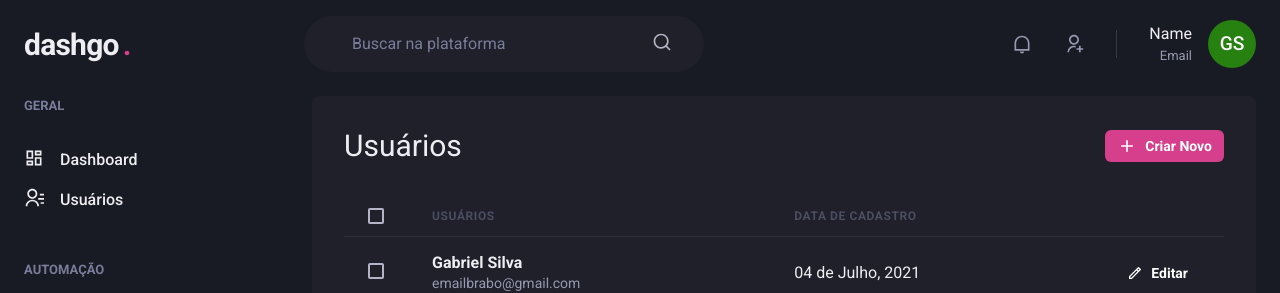
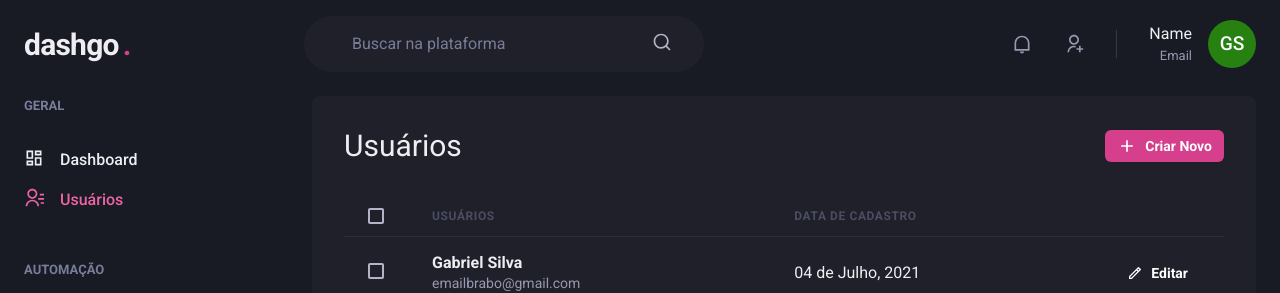
Before and after one commit to devzgabriel/dashgo, a Next.js app: page /users in a window 1280 px wide. Shown: the top 293 px of the page. Built offline with nearby package versions, Linux system fonts and the light colour scheme.

Commit message:
Sidebar links

```diff
--- /dev/null
+++ b/src/components/ActiveLink.tsx
@@ -0,0 +1,34 @@
+import Link, { LinkProps } from 'next/link'
+import { useRouter } from 'next/router'
+import { cloneElement, ReactElement } from 'react'
+
+interface ActiveLinkProps extends LinkProps {
+  children: ReactElement
+  shouldMatchExactHref?: boolean
+}
+
+export function ActiveLink({
+  children,
+  shouldMatchExactHref = false,
+  ...rest
+}: ActiveLinkProps) {
+  const { asPath } = useRouter()
+
+  let isActive = false
+
+  if (shouldMatchExactHref && (asPath === rest.href || asPath === rest.as)) {
+    isActive = true
+  }
+  if (
+    !shouldMatchExactHref &&
+    (asPath.startsWith(String(rest.href)) || asPath.startsWith(String(rest.as)))
+  ) {
+    isActive = true
+  }
+
+  return (
+    <Link {...rest}>
+      {cloneElement(children, { color: isActive ? 'pink.400' : 'gray.50' })}
+    </Link>
+  )
+}
--- a/src/components/Sidebar/NavLink.tsx
+++ b/src/components/Sidebar/NavLink.tsx
@@ -1,23 +1,28 @@
 import {
   Icon,
-  Link,
+  Link as ChakraLink,
   Text,
   LinkProps as ChakraLinkProps,
 } from '@chakra-ui/react'
 import { ElementType } from 'react'
+import Link from 'next/link'
+import { ActiveLink } from '../ActiveLink'
 
 interface NavLinkProps extends ChakraLinkProps {
   children: string
   icon: ElementType
+  href: string
 }
 
-export function NavLink({ icon, children, ...rest }: NavLinkProps) {
+export function NavLink({ icon, children, href, ...rest }: NavLinkProps) {
   return (
-    <Link display='flex' align='center' {...rest}>
-      <Icon as={icon} fontSize='20' />
-      <Text ml='4' fontWeight='medium'>
-        {children}
-      </Text>
-    </Link>
+    <ActiveLink href={href} passHref>
+      <ChakraLink display='flex' align='center' {...rest}>
+        <Icon as={icon} fontSize='20' />
+        <Text ml='4' fontWeight='medium'>
+          {children}
+        </Text>
+      </ChakraLink>
+    </ActiveLink>
   )
 }
--- a/src/components/Sidebar/SidebarNav.tsx
+++ b/src/components/Sidebar/SidebarNav.tsx
@@ -12,12 +12,20 @@
   return (
     <Stack spacing='12' align='flex-start'>
       <NavSection title='GERAL'>
-        <NavLink icon={RiDashboardLine}>Dashboard</NavLink>
-        <NavLink icon={RiContactsLine}>Usuários</NavLink>
+        <NavLink icon={RiDashboardLine} href='/dashboard'>
+          Dashboard
+        </NavLink>
+        <NavLink icon={RiContactsLine} href='/users'>
+          Usuários
+        </NavLink>
       </NavSection>
       <NavSection title='AUTOMAÇÃO'>
-        <NavLink icon={RiInputMethodLine}>Formulários</NavLink>
-        <NavLink icon={RiGitMergeLine}>Usuários</NavLink>
+        <NavLink icon={RiInputMethodLine} href='/forms'>
+          Formulários
+        </NavLink>
+        <NavLink icon={RiGitMergeLine} href='/automation'>
+          Usuários
+        </NavLink>
       </NavSection>
     </Stack>
   )
--- a/src/pages/users/index.tsx
+++ b/src/pages/users/index.tsx
@@ -15,6 +15,7 @@
   Tr,
   useBreakpointValue,
 } from '@chakra-ui/react'
+import Link from 'next/link'
 import { RiAddLine, RiPencilLine } from 'react-icons/ri'
 
 import { Header } from '../../components/Header'
@@ -39,6 +40,7 @@
             <Heading size='lg' fontWeight='normal'>
               Usuários
             </Heading>
+            <Link href='/users/create' passHref>
               <Button
                 as='a'
                 size='sm'
@@ -48,6 +50,7 @@
               >
                 Criar Novo
               </Button>
+            </Link>
           </Flex>
           <Table colorScheme='whiteAlpha'>
             <Thead>
```
Also changed, not shown: src/pages/users/create.tsx (+6 -1 lines). Lines whose indentation alone changed are shown as unchanged.
